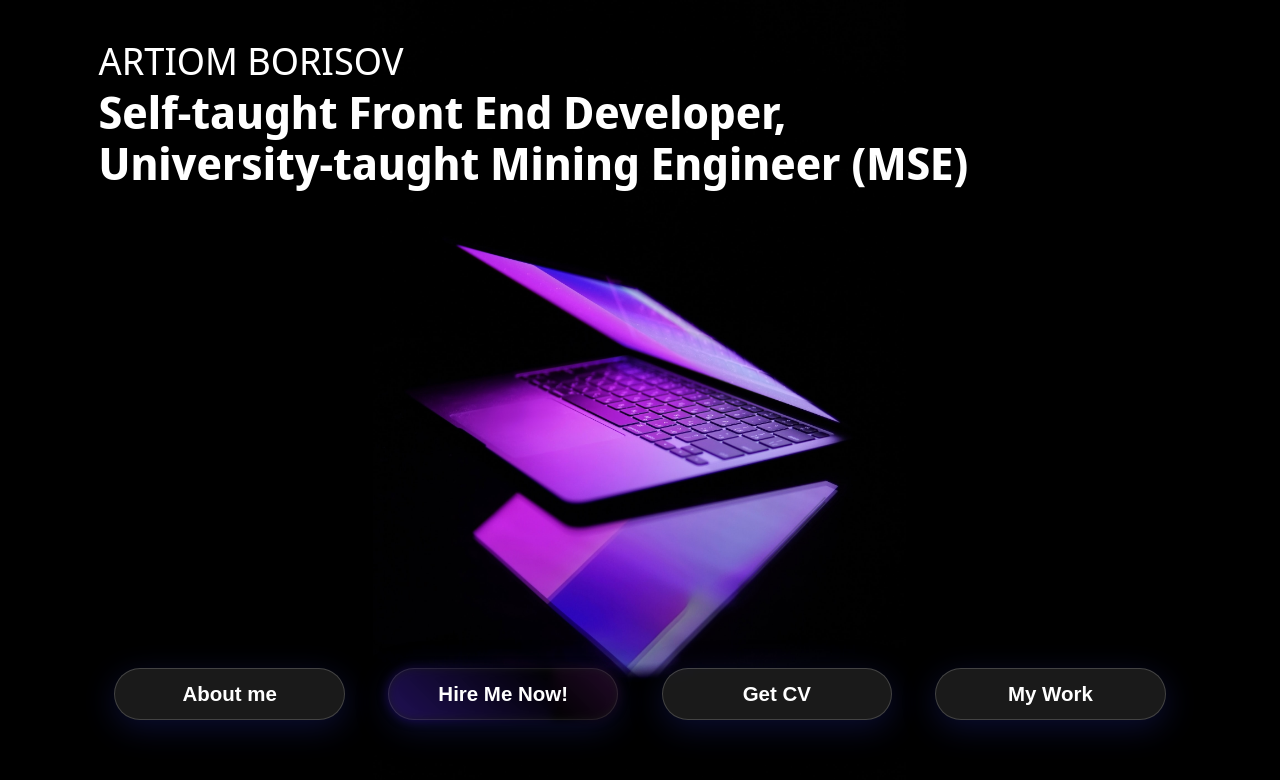
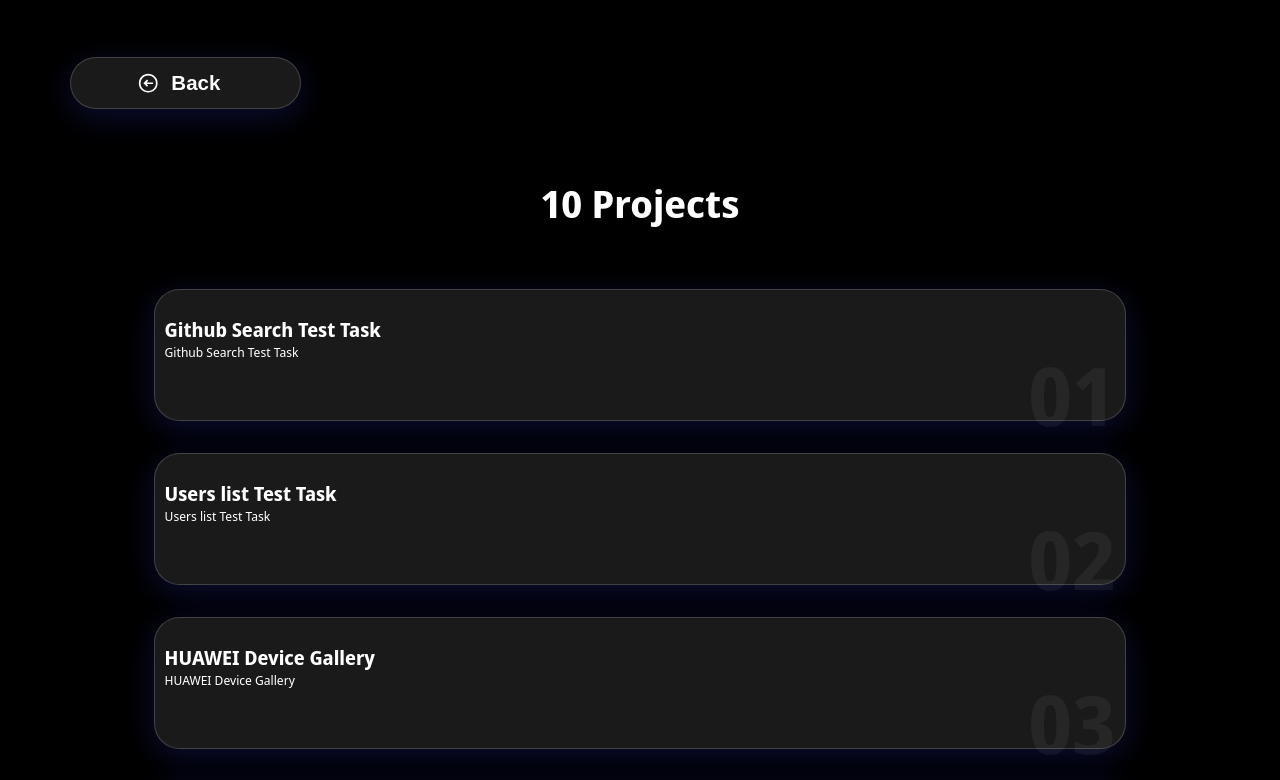
Before and after one commit to ArtiomB5/CV, a React (Create React App) app: page /#/mywork in a window 1280 px wide. Before the commit this address led to /#/. Shown: the top 780 px of the page. Built offline with nearby package versions, Linux system fonts and the light colour scheme.

Commit message:
New project added

```diff
--- a/src/components/MyWork/Projects/index.tsx
+++ b/src/components/MyWork/Projects/index.tsx
@@ -5,6 +5,11 @@ import { Line } from "../../layout/Line";
 
 export const Projects = () => {
   const projects = [
+    {
+      title: CONSTANTS.GITHUB_SEARCH_TEST_TASK_TITLE,
+      description: CONSTANTS.GITHUB_SEARCH_TEST_TASK_DESC,
+      link: CONSTANTS.GITHUB_SEARCH_TEST_TASK_LINK
+    },
     {
       title: CONSTANTS.USERS_LIST_TEST_TASK_TITLE,
       description: CONSTANTS.USERS_LIST_TEST_TASK_DESC,
--- a/src/constants/index.ts
+++ b/src/constants/index.ts
@@ -12,6 +12,7 @@ export const MY_WORK_TITLE = "My Work";
 //Projects links
 export const PROJECTS_LIST_TITLE = 'Projects';
 
+export const GITHUB_SEARCH_TEST_TASK_TITLE = "Github Search Test Task";
 export const USERS_LIST_TEST_TASK_TITLE = "Users list Test Task";
 export const HUAWEI_DEVICE_CATALOG_TITLE = "HUAWEI Device Gallery";
 export const KANBAN_TITLE = "Kanban Desk";
@@ -22,6 +23,7 @@ export const UMD_STATIC_SITE_TITLE = "Underground Mining Department";
 export const HUAWEI_WATCH_GT_2_PAGE_TITLE = "HUAWEI WATCH GT 2 Page";
 export const APPLE_EVENT2021_PAGE_TITLE = "Apple Event 2021";
 
+export const GITHUB_SEARCH_TEST_TASK_DESC = "Github Search Test Task";
 export const USERS_LIST_TEST_TASK_DESC = "Users list Test Task";
 export const HUAWEI_DEVICE_CATALOG_DESC = "HUAWEI Device Gallery";
 export const KANBAN_DESC = "Kanban Desk";
@@ -32,6 +34,7 @@ export const UMD_STATIC_SITE_DESC = "Static Site";
 export const HUAWEI_WATCH_GT_2_PAGE_DESC = "Flexbox Practice";
 export const APPLE_EVENT2021_PAGE_DESC = "Flexbox Practice";
 
+export const GITHUB_SEARCH_TEST_TASK_LINK = "https://github-projects-browser.vercel.app/";
 export const USERS_LIST_TEST_TASK_LINK = "https://users-table-task.vercel.app/";
 export const HUAWEI_DEVICE_CATALOG_LINK = "https://huawei-device-gallery.vercel.app/";
 export const KANBAN_LINK = "https://kanban-desk.vercel.app/";
```
